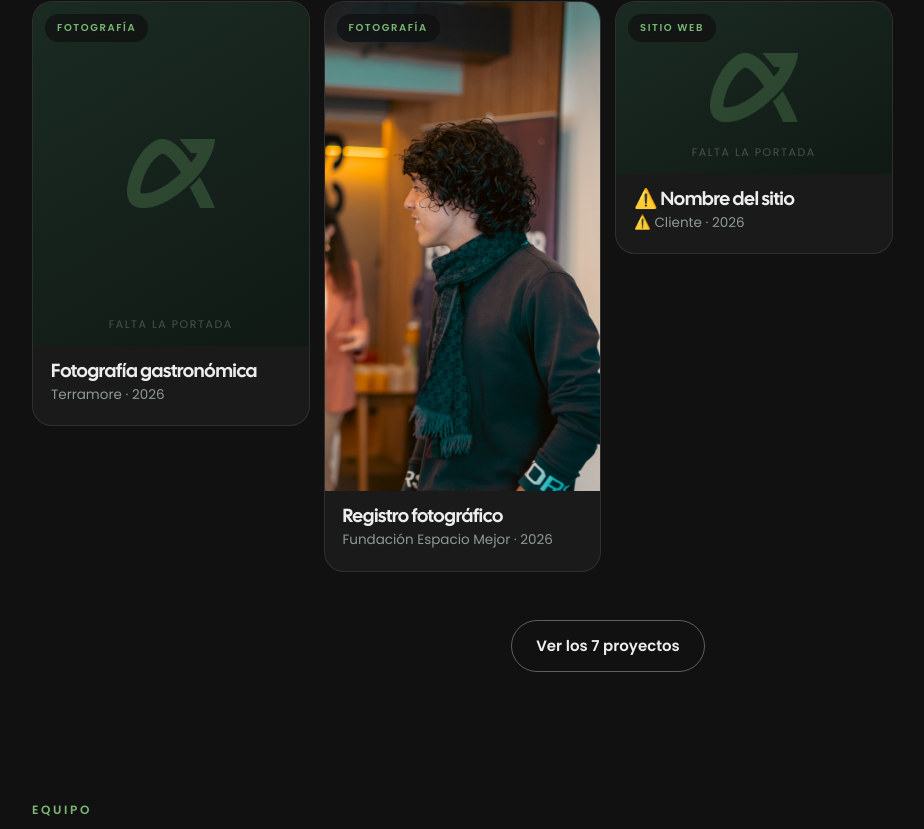
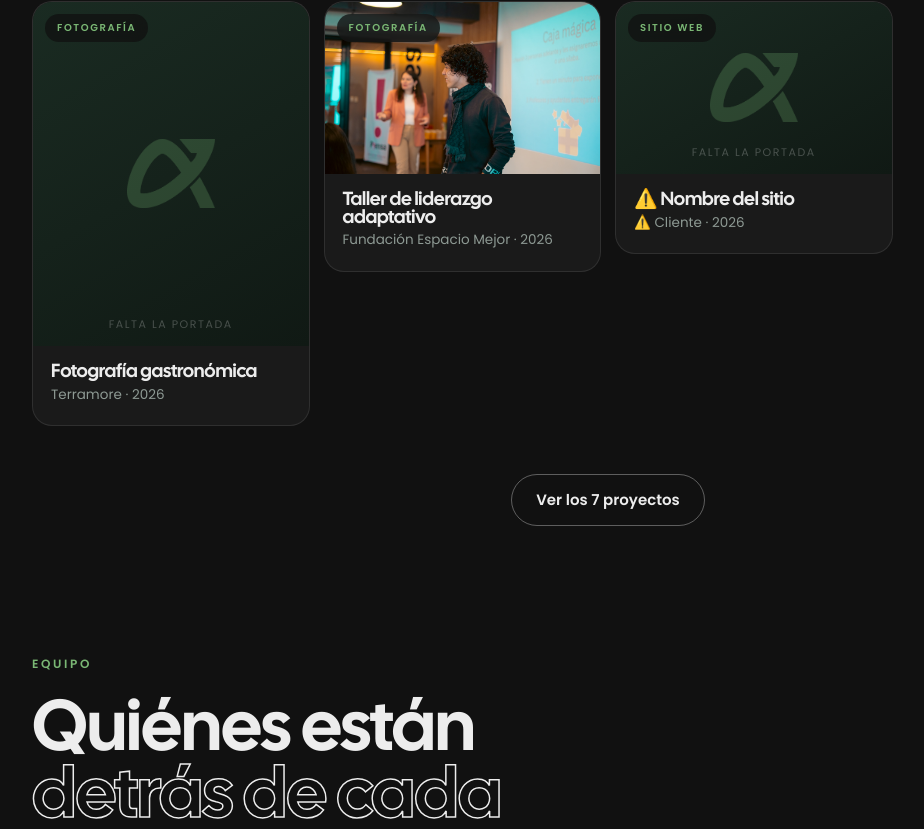
Before and after one commit to darinkacristi/afford-portfolio, a Next.js app: page / in a window 1280 px wide. Shown: the part 1798-2627 px from the top of the page, without its empty margins (32-956 px from the left). Built offline with nearby package versions, Linux system fonts and the light colour scheme.

Commit message:
Update projects.ts

```diff
--- a/data/projects.ts
+++ b/data/projects.ts
@@ -88,17 +88,19 @@ export const projects: Project[] = [
     images: [], // ⚠️ "/work/fotografia-terramore/01.jpg", …
     featured: true,
   },
-      {
+        {
     slug: "fundacion-espacio-mejor",
-    title: "Registro fotográfico",
+    title: "Taller de liderazgo adaptativo",
     client: "Fundación Espacio Mejor",
     year: 2026,
     category: "foto",
-    summary: "Registro fotográfico del trabajo de la fundación.",
-    description: "Contar qué se registró y para qué usa la fundación el material.",
+    summary:
+      "Registro fotográfico de una jornada de formación con estudiantes de Valparaíso.",
+    description:
+      "Fundación Espacio Mejor nos convocó a documentar su taller de liderazgo adaptativo, una jornada de trabajo con estudiantes de distintos colegios de Valparaíso.\n\nEl encargo pedía algo más que una cobertura: había que capturar la dinámica del taller sin interrumpirla. Trabajamos en registro documental, sin dirigir a los participantes ni montar situaciones, buscando los momentos en que las ideas efectivamente circulaban entre ellos.\n\nEl material quedó disponible para la fundación como banco de imágenes para sus reportes, redes y presentaciones a futuros aliados.",
     scope: ["Fotografía", "Retoque"],
     credits: [{ member: "baithiare", role: "Fotografía" }],
-    format: "vertical",
+    format: "horizontal",
     cover: "/work/fotosem-taller/taller1.jpeg",
     images: [
       "/work/fotosem-taller/taller1.jpeg",
```
